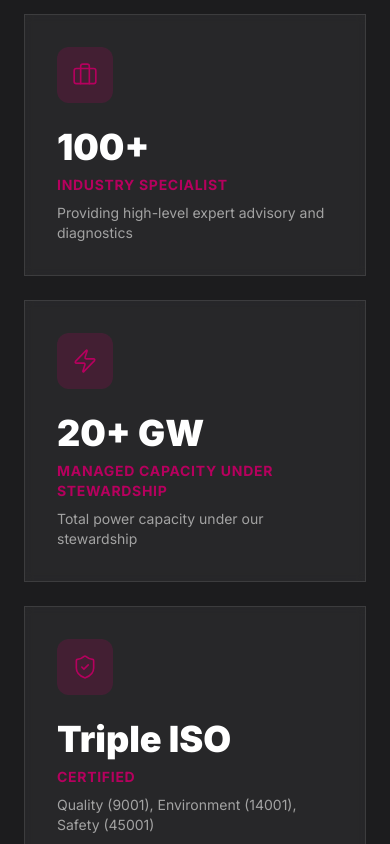
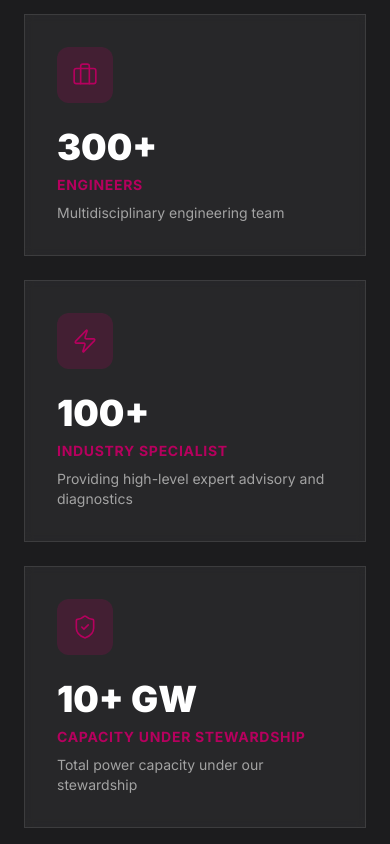
Before and after one commit to the-gold-technologies/encotech, a React (Vite) app: page /about in a window 390 px wide. Shown: the part 6000-6844 px from the top of the page. Built offline with nearby package versions, Linux system fonts and the light colour scheme; no server answers.

Commit message:
feat: add dynamic icon mapping to TrustStrip and update site content and statistics in defaultData

```diff
--- a/src/components/sections/TrustStrip.tsx
+++ b/src/components/sections/TrustStrip.tsx
@@ -6,18 +6,39 @@ import {
   GlobeIcon,
   UsersIcon,
   ZapIcon,
+  ShieldCheckIcon,
+  AwardIcon,
+  TrendingUpIcon,
+  BriefcaseIcon,
+  ClockIcon,
+  ActivityIcon,
+  CheckCircle2Icon,
   ArrowRightIcon,
 } from "lucide-react";
 import { useSectionData } from "../../store/useCMSStore";
 import { LinkText } from "../ui/LinkText";
 
-const trustStripIcons = [CalendarIcon, GlobeIcon, UsersIcon, ZapIcon];
+const iconMap: Record<string, any> = {
+  Calendar: CalendarIcon,
+  Globe: GlobeIcon,
+  Users: UsersIcon,
+  Zap: ZapIcon,
+  Shield: ShieldCheckIcon,
+  Award: AwardIcon,
+  TrendingUp: TrendingUpIcon,
+  Briefcase: BriefcaseIcon,
+  Clock: ClockIcon,
+  Activity: ActivityIcon,
+  CheckCircle: CheckCircle2Icon,
+};
+
+const defaultIcons = [CalendarIcon, GlobeIcon, UsersIcon, ZapIcon];
 
 export function AboutSection() {
   const { data } = useSectionData<any>("home", "AboutUs");
   const stats = (data.stats || []).map((stat: any, i: number) => ({
     ...stat,
-    icon: trustStripIcons[i % trustStripIcons.length] || ZapIcon,
+    icon: (stat.icon && iconMap[stat.icon]) || defaultIcons[i % defaultIcons.length] || ZapIcon,
   }));
 
   return (
--- a/src/store/defaultData.ts
+++ b/src/store/defaultData.ts
@@ -134,7 +134,7 @@ export const defaultPageSections: Record<string, any> = {
       headlineHighlight: "Stewardship.",
       headlineLine2: "End-to-End Solutions for a Global Future",
       description:
-        'We are more than consultants; we are your partners in progress. By adopting an "Owner\'s Mindset," we take total responsibility for your infrastructure — from the first feasibility study to long-term operational excellence.',
+        'We are more than service provider; we are your partners in progress. By adopting an "Owner\'s Mindset," we take total responsibility for your infrastructure — from the first feasibility study to long-term operational excellence.',
       primaryBtnLabel: "Our Services",
       primaryBtnUrl: "/services",
       secondaryBtnLabel: "View Case Studies",
@@ -147,16 +147,14 @@ export const defaultPageSections: Record<string, any> = {
       ],
       projectsBadgeNumber: "",
       projectsBadgeLabel: "",
-      stat1Value: "2009",
-      stat1Label: "FOUNDING YEAR",
-      stat2Value: "2011",
-      stat2Label: "STARTED OPERATIONS",
-      stat3Value: "13+",
-      stat3Label: "KEY LOCATIONS",
-      stat4Value: "1800+",
-      stat4Label: "MANPOWER",
-      stat5Value: "20+",
-      stat5Label: "GW Under Stewardship",
+      stats: [
+        { value: "2009", label: "FOUNDING YEAR" },
+        { value: "2011", label: "STARTED OPERATIONS" },
+        { value: "13+", label: "KEY LOCATIONS" },
+        { value: "300+", label: "Engineers" },
+        { value: "1800+", label: "MANPOWER" },
+        { value: "10+", label: "GW Under Stewardship" },
+      ],
       backgroundImage:
         "https://images.unsplash.com/photo-1466611653911-95081537e5b7?auto=format&fit=crop&q=80&w=1200",
     },
@@ -188,6 +186,11 @@ export const defaultPageSections: Record<string, any> = {
           icon: "Globe",
         },
         {
+          value: "100+",
+          label: "INDUSTRY SPECIALISTS",
+          icon: "Award",
+        },
+        {
           value: "1800+",
           label: "MANPOWER",
           icon: "Users",
@@ -448,7 +451,7 @@ export const defaultPageSections: Record<string, any> = {
         },
         {
           headline: "Planning an Asset Relocation?",
-          text: "Let our expert management team do the due-diligence study, prepare feasibility report, help you in asset valuation and finally transition your critical assets to a new site with zero downtime and optimum timeline.",
+          text: "Let our expert management team do the due-diligence study, prepare feasibility report, help you in asset valuation and finally transition your critical assets to a new site with zero optimum timeline.",
         },
       ],
     },
@@ -603,12 +606,24 @@ export const defaultPageSections: Record<string, any> = {
           icon: "Users",
         },
         {
+          value: "300+",
+          label: "Engineers",
+          description: "Multidisciplinary engineering team",
+          icon: "Users",
+        },
+        {
           value: "100+",
           label: "Industry specialist",
           description: "Providing high-level expert advisory and diagnostics",
           icon: "Briefcase",
         },
         {
+          value: "10+ GW",
+          label: "capacity under stewardship",
+          description: "Total power capacity under our stewardship",
+          icon: "Zap",
+        },
+        {
           value: "20+ GW",
           label: "Managed capacity under stewardship",
           description: "Total power capacity under our stewardship",
@@ -645,7 +660,7 @@ export const defaultPageSections: Record<string, any> = {
         {
           title: "2013 & Beyond: O&M Leadership",
           description:
-            "Solidified our reputation as top-tier stewards with the long-term O&M contracts, Annual Maintenance contracts, Overhauling jobs. etc.",
+            "Solidified our reputation as top-tier stewards with the long-term O&M management contracts, Annual Maintenance contracts, Overhauling jobs. etc.",
         },
         {
           title: "2016: Supercritical Excellence",
@@ -653,9 +668,9 @@ export const defaultPageSections: Record<string, any> = {
             "Embarked on our flagship O&M partnership for the 2x700 MW supercritical power plant at Nabha Power / Rajpura and 2x660 MW supercritical power plant at Jhajjar.",
         },
         {
-          title: "2018 & Beyond: Environmental Stewardship",
-          description:
-            "Helping industries meet stringent environmental standards through specialized FGD O&M excellence.",
+          title: "2018 & Beyond: Environmental",
+          description:
+            " Delivering a Sustainable, Cleaner Industrial Future Helping industries meet stringent environmental standards through specialized FGD O&M excellence.",
         },
         {
           title: "2021: Going Global",
@@ -663,7 +678,7 @@ export const defaultPageSections: Record<string, any> = {
             "Took our expertise global, managing critical commissioning projects internationally.",
         },
         {
-          title: "2025 & Beyond: New Chapters",
+          title: "2021 & Beyond: New Chapters",
           description:
             "We are currently providing specialized utility management for international airports like Indira Gandhi International Airport, Delhi (DIAL) and Noida International Airport (NIA), newly inaugurated.",
         },
@@ -674,7 +689,7 @@ export const defaultPageSections: Record<string, any> = {
       heading: "Committed to a Greener Tomorrow",
       paragraphs: [
         "Sustainability is not a policy at Encotec; it is our promise. We are committed to sustainable development by integrating high standards of environmental management into everything we do.",
-        "Our in-house Encotec team conducts specialized energy audits to identify savings and reduce the carbon footprints of operational plants. Through our expert advisory and Residual Life Assessments (RLA), we help owners revitalize old plants, making them more efficient and environmentally compliant.",
+        "Our in-house Encotec team conducts energy audits to identify savings and reduce the carbon footprints of operational plants. Through our expert advisory and Residual Life Assessments (RLA), we help owners revitalize old plants, making them more efficient and environmentally compliant.",
       ],
       focuses: [
         "Specialized energy audits by our in-house Encotec team to identify savings and reduce carbon footprints",
@@ -690,7 +705,7 @@ export const defaultPageSections: Record<string, any> = {
       headingPart1: "A Global Presence",
       headingHighlight: "with a Local Touch",
       description:
-        "While our headquarters is in Noida, our footprint spans the world. In India, we are present in 13+ key locations pan India. Internationally, we have established strong roots in Turkey, UAE, Indonesia, Vietnam, Germany, ensuring that wherever infrastructure needs stewardship, Encotec is there.",
+        "While our headquarters is in Noida, our footprint spans the world. In India, we are present in 13+ locations pan India. Internationally, we have established strong roots in Turkey, UAE, Indonesia, Vietnam, Germany, ensuring that wherever infrastructure needs stewardship, Encotec is there.",
       areas: [
         {
           title: "International Operations",
@@ -699,14 +714,6 @@ export const defaultPageSections: Record<string, any> = {
         {
           title: "Headquarters",
           desc: "Noida, India",
-        },
-        {
-          title: "Eastern & Central India",
-          desc: "Jamshedpur, Raipur, Kharagpur",
-        },
-        {
-          title: "Coastal & Southern India",
-          desc: "Vizag and upcoming projects",
         },
       ],
       calloutTitle: "Wherever Energy is Needed",
@@ -721,7 +728,7 @@ export const defaultPageSections: Record<string, any> = {
         {
           role: "Managing Director",
           name: "Arun Kumar Sarna",
-          bio: "Brings extensive leadership experience in engineering, project execution, and energy infrastructure development. With a deep understanding of large-scale power and industrial projects, has been instrumental in shaping the strategic direction of Encotec. Under this leadership, the organization has expanded its capabilities across engineering, project management, and operations, establishing a strong presence in both domestic and international markets. Focuses on driving long-term value creation through operational excellence, technical innovation, and strong client partnerships.",
+          bio: "Brings extensive leadership experience in engineering, project execution, and energy infrastructure development. With a deep understanding of large-scale power and industrial projects, has been instrumental in shaping the strategic direction of Encotec. Under this leadership, the organization has expanded its capabilities across engineering, project management, and operations excellence in energy generation both domestic and international markets. Focus on driving long-term value creation through operational excellence, technical innovation, and strong client partnerships.",
         },
         {
           role: "Director – Operations",
@@ -2007,7 +2014,7 @@ export const defaultPageSections: Record<string, any> = {
       exec1Name: "Arun Kumar Sarna",
       exec1Role: "Managing Director",
       exec1Bio:
-        "Brings extensive leadership experience in engineering, project execution, and energy infrastructure development. With a deep understanding of large-scale power and industrial projects, has been instrumental in shaping the strategic direction of Encotec. Under this leadership, the organization has expanded its capabilities across engineering, project management, and operations, establishing a strong presence in both domestic and international markets. Focuses on driving long-term value creation through operational excellence, technical innovation, and strong client partnerships.",
+        "Brings extensive leadership experience in engineering, project execution, and energy infrastructure development. With a deep understanding of large-scale power and industrial projects, has been instrumental in shaping the strategic direction of Encotec. Under this leadership, the organization has expanded its capabilities across engineering, project management, and operations excellence in energy generation both domestic and international markets. Focus on driving long-term value creation through operational excellence, technical innovation, and strong client partnerships.",
       exec1Tags:
         "Strategic Leadership, Business Development, Energy Infrastructure",
       exec2Name: "Rajan Saxena",
```
Also changed, not shown: src/components/sections/Hero.tsx (+17 -8 lines).
